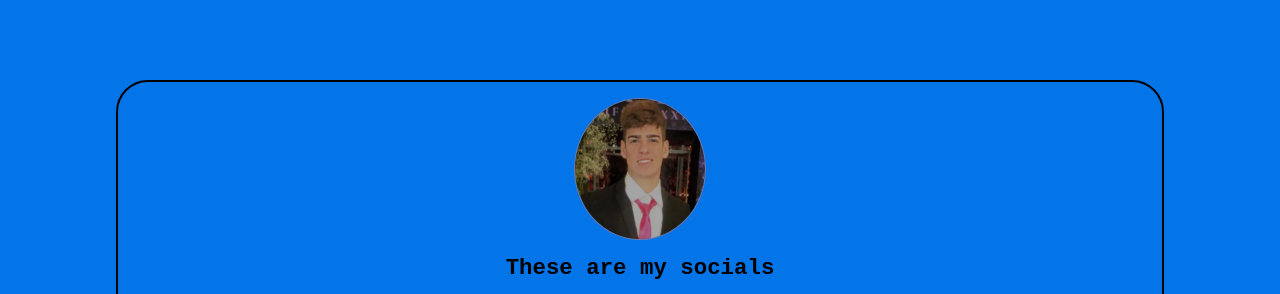
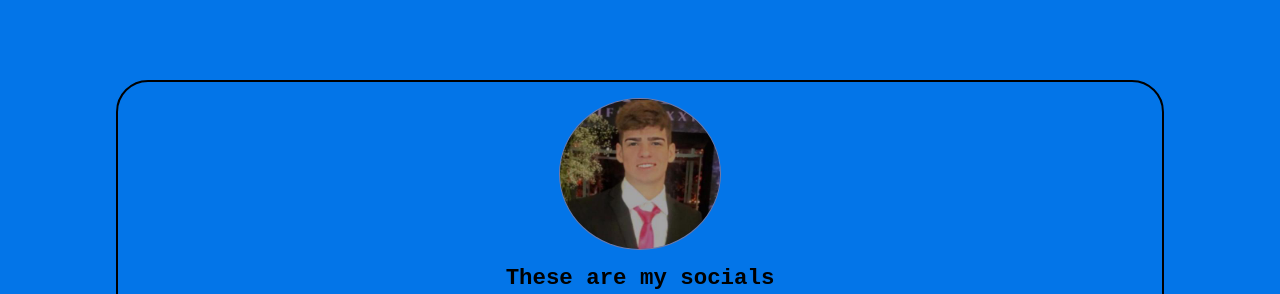
Before and after one commit to franciscopeedro/Portfolio, a plain HTML site: page index.html in a window 1280 px wide. Shown: the top 294 px of the page. Drawn offline with nearby package versions, Linux system fonts and the light colour scheme.

```diff
--- a/index.html
+++ b/index.html
@@ -12,7 +12,7 @@
   </head>
   <body>
     <main>
-      <img src="pedro.jpeg" alt="Pedro" width="130" height="140" />
+      <img src="pedro.jpeg" alt="Pedro" width="160" height="150" />
 
       <h1>These are my socials</h1>
 
```
